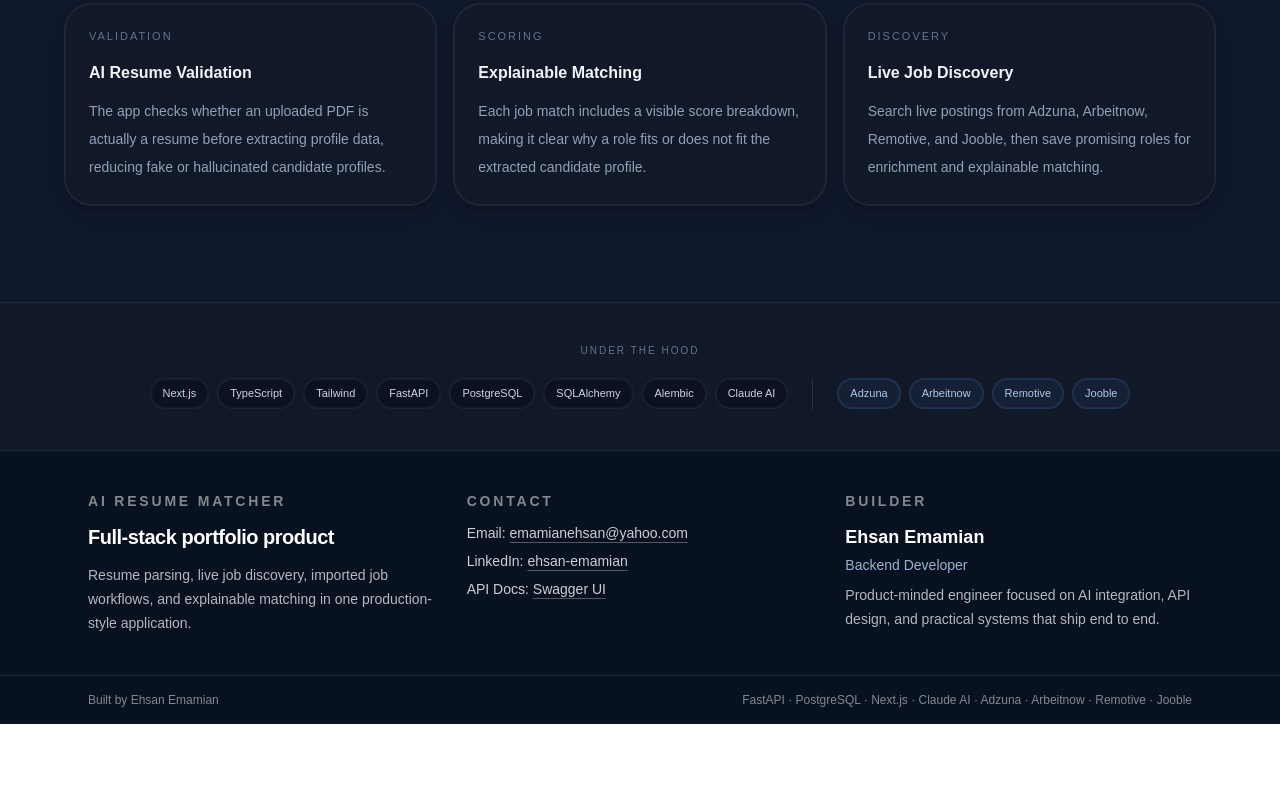
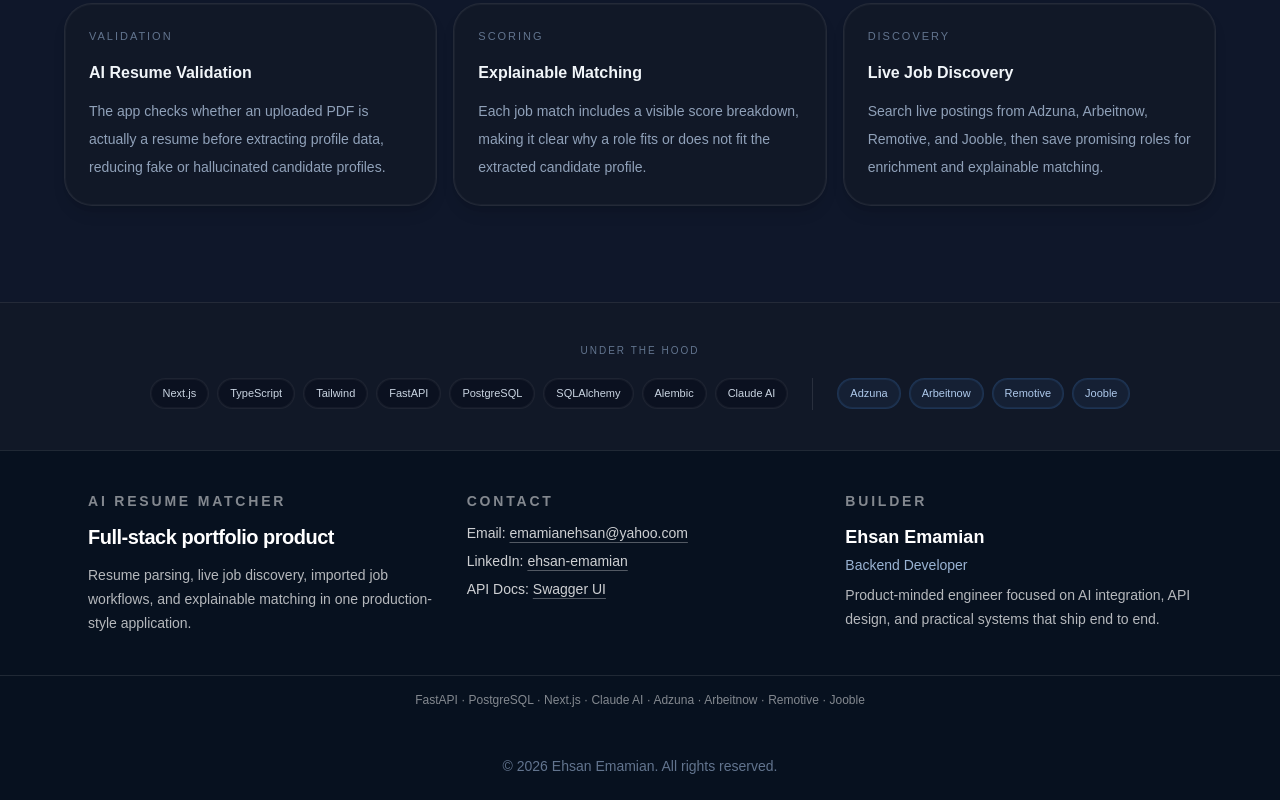
Before and after one commit to EhsanEmamian/ai-resume-matcher, a Next.js app in the folder frontend/: page / in a window 1280 px wide. Shown: the part 2670-3470 px from the top of the page. Before the commit the page ends 3394 px from the top, so only its background shows below. Built offline with nearby package versions, Linux system fonts and the light colour scheme; no server answers.

Commit message:
docs: add MIT license and copyright notice to website footer

```diff
--- a/frontend/src/components/Footer.tsx
+++ b/frontend/src/components/Footer.tsx
@@ -72,13 +72,15 @@ export default function Footer() {
       </div>
 
       <div className="border-t border-white/10">
-        <div className="mx-auto flex max-w-6xl flex-col gap-2 px-6 py-4 text-xs text-white/50 sm:flex-row sm:items-center sm:justify-between">
-          <p>Built by Ehsan Emamian</p>
+        <div className="mx-auto flex max-w-6xl flex-col gap-2 px-6 py-4 text-xs text-white/50 sm:flex-row sm:items-center sm:justify-center">
           <p>
             FastAPI · PostgreSQL · Next.js · Claude AI · Adzuna · Arbeitnow ·
             Remotive · Jooble
           </p>
         </div>
+        <div className="mt-8 pb-6 text-center text-sm text-slate-500">
+          &copy; {new Date().getFullYear()} Ehsan Emamian. All rights reserved.
+        </div>
       </div>
     </footer>
   );
```
Also changed, not shown: 1 other file (tests, documents, lock files or other folders).
